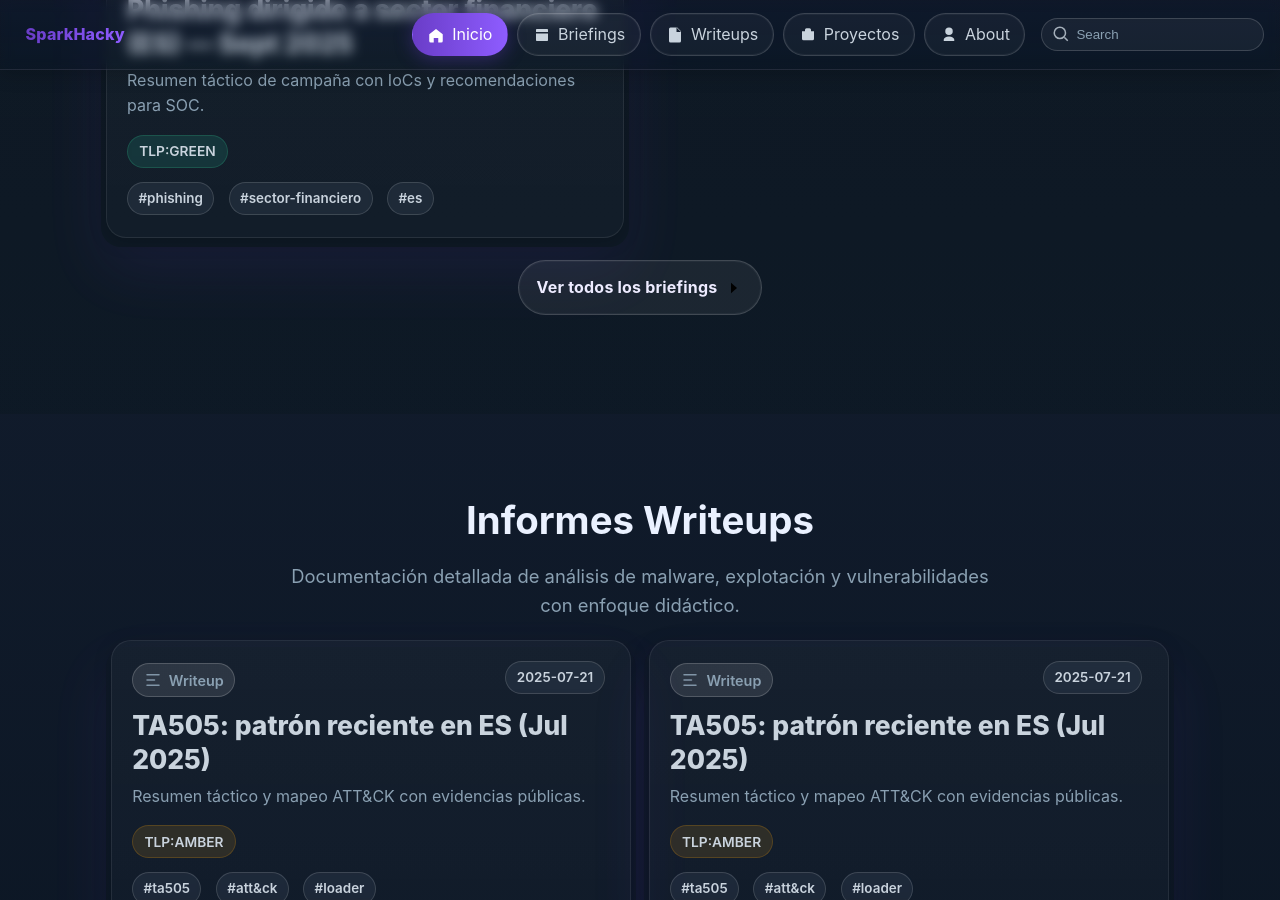
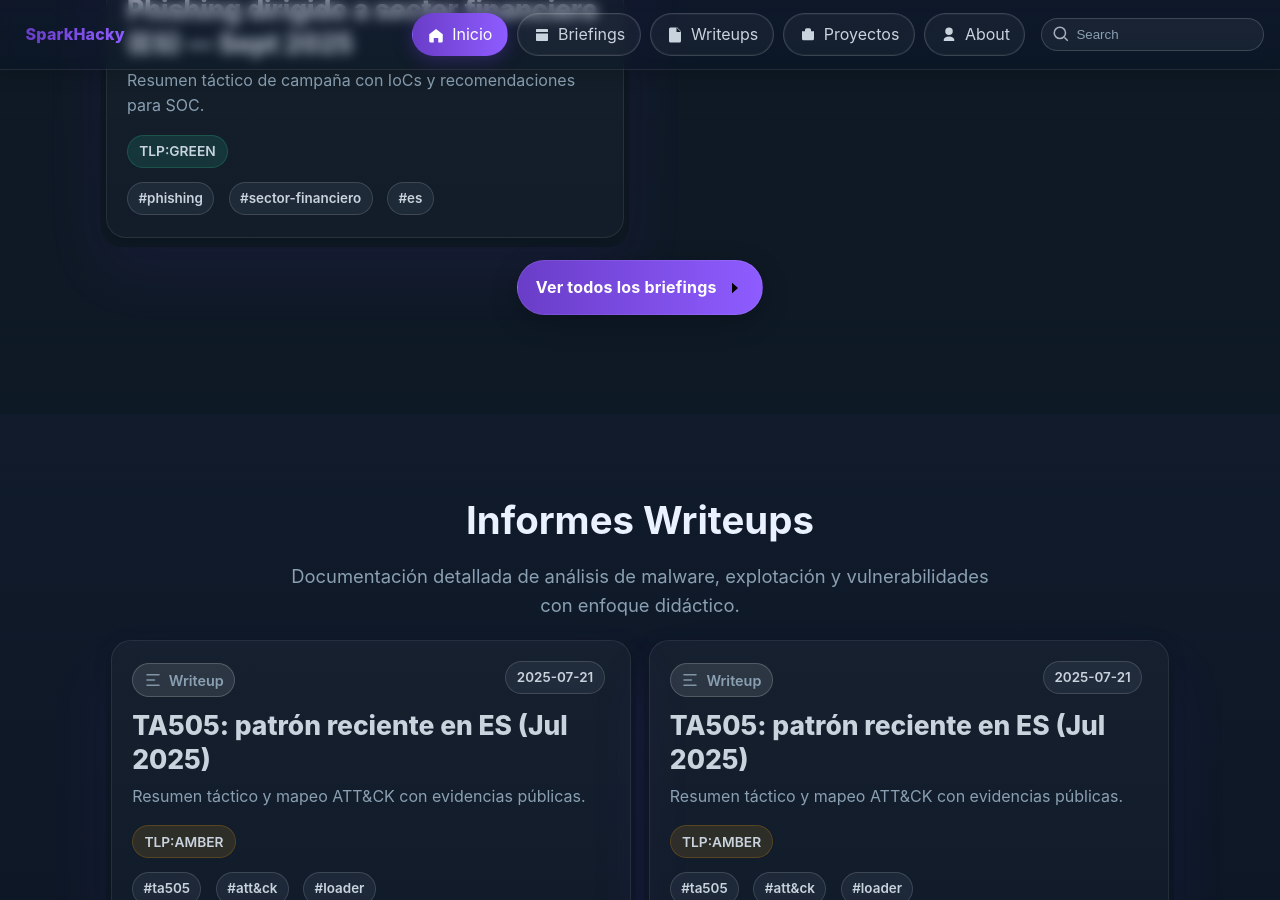
Before and after one commit to Sparkhacky/sparkhacky.github.io, a Jekyll site: the page built from index.html, in a window 1280 px wide and 900 px high, scrolled down 984 px. Built offline with Jekyll 4.4.1, drawn with Linux system fonts in a browser that asks for light colours.

Commit message:
Update design.css

```diff
--- a/assets/css/design.css
+++ b/assets/css/design.css
@@ -955,3 +955,16 @@ a{ text-decoration:none }
   padding-bottom: 0 !important;
   margin-bottom: 0 !important;
 }
+
+/* CTA de secciones: asegura estilo de botón aunque el <a> no tenga clase */
+.section-cta > a {
+  display:inline-flex; align-items:center; gap:.6rem;
+  padding:.9rem 1.3rem; border-radius:999px;
+  background:linear-gradient(90deg, var(--accent), var(--accent-2));
+  color:#fff; font-weight:700;
+  border:1px solid rgba(255,255,255,.08);
+  box-shadow: var(--shadow-md);
+  transition: transform .15s ease, box-shadow .15s ease, background .15s ease;
+}
+.section-cta > a .i { width:18px; height:18px; }
+.section-cta > a:hover { transform: translateY(-1px); box-shadow: var(--shadow-lg); }
```
